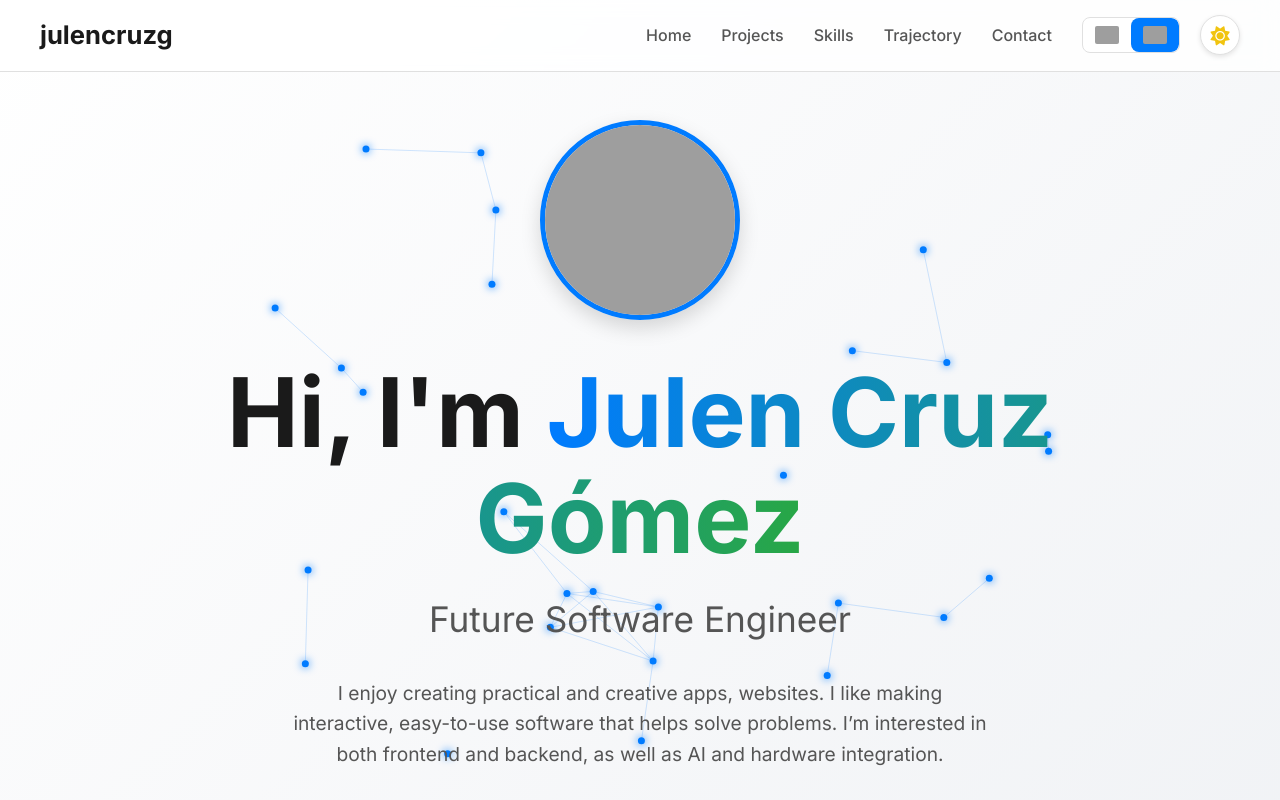
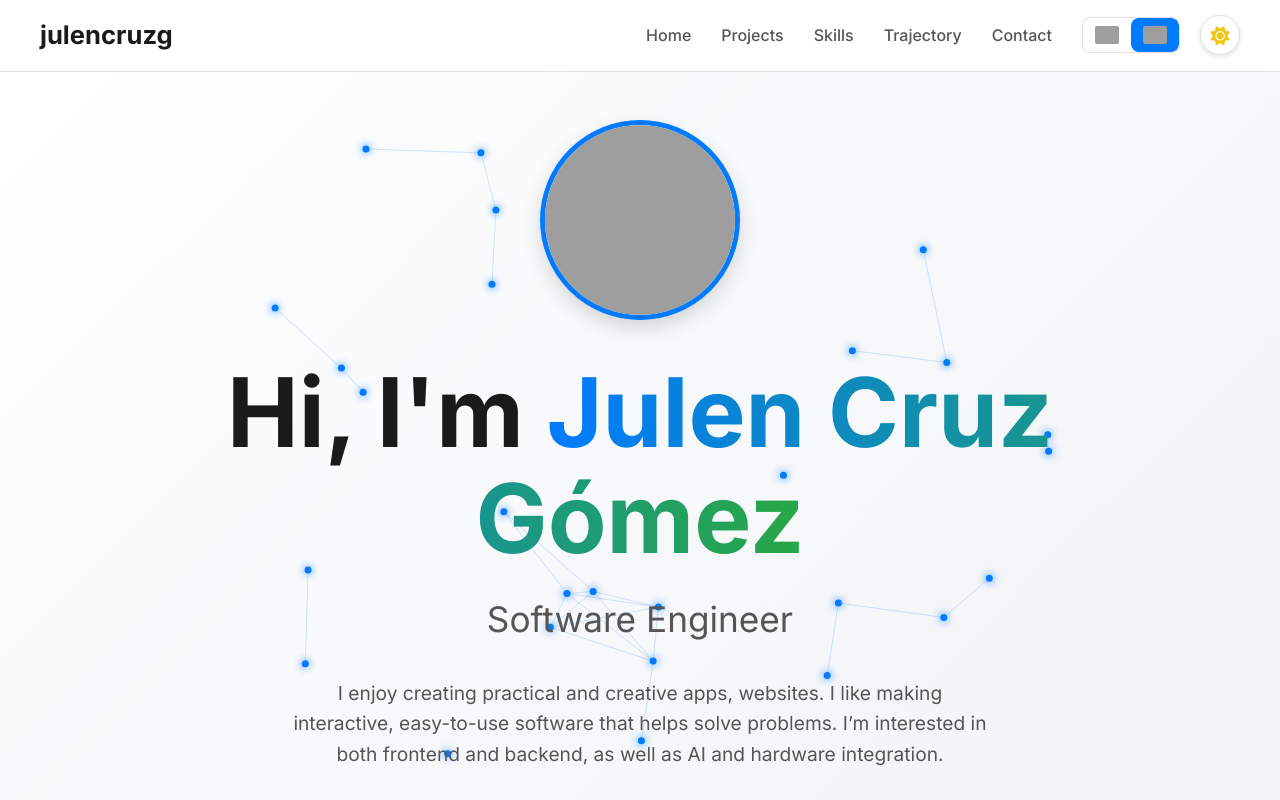
Before and after one commit to julencruz/personal-portfolio, a plain HTML site: page index.html in a window 1280 px wide. Shown: the top 800 px of the page. Drawn offline with Linux system fonts and the light colour scheme; grey boxes are pictures that could not be loaded.

Commit message:
fix future

```diff
--- a/index.html
+++ b/index.html
@@ -3,7 +3,7 @@
 <head>
   <meta charset="UTF-8">
   <meta name="viewport" content="width=device-width, initial-scale=1.0">
-  <title data-i18n="pageTitle">Julen Cruz Gómez - Futuro Ingeniero de Software</title>
+  <title data-i18n="pageTitle">Julen Cruz Gómez - Ingeniero de Software</title>
   <link href="https://fonts.googleapis.com/css2?family=Inter:wght@300;400;500;600;700&display=swap" rel="stylesheet">
   <link rel="stylesheet" href="https://cdnjs.cloudflare.com/ajax/libs/font-awesome/6.4.0/css/all.min.css">
   <link rel="stylesheet" href="css/styles.css">
@@ -50,7 +50,7 @@
         <img src="assets/avatar.jpg" alt="Julen Cruz Gómez" class="hero-avatar-image">
       </div>
       <h1 data-i18n="heroGreeting">Hola, soy <span>Julen Cruz Gómez</span></h1>
-      <p class="hero-subtitle" data-i18n="heroSubtitle">Futuro Ingeniero de Software</p>
+      <p class="hero-subtitle" data-i18n="heroSubtitle">Ingeniero de Software</p>
       <p class="hero-description" data-i18n="heroDescription">
         Me gusta crear apps y webs prácticas y creativas. Disfruto haciendo software interactivo y fácil de usar que ayude a resolver problemas. Me interesa tanto el frontend y el backend como la IA y la integración con hardware.
       </p>
--- a/js/script.js
+++ b/js/script.js
@@ -2,14 +2,14 @@ document.addEventListener('DOMContentLoaded', () => {
     // --- Internationalization (i18n) ---
     const translations = {
         es: {
-            pageTitle: "Julen Cruz Gómez - Futuro Ingeniero de Software",
+            pageTitle: "Julen Cruz Gómez - Ingeniero de Software",
             navHome: "Inicio",
             navProjects: "Proyectos",
             navSkills: "Habilidades",
             navTrajectory: "Trayectoria",
             navContact: "Contacto",
             heroGreeting: "Hola, soy <span>Julen Cruz Gómez</span>",
-            heroSubtitle: "Futuro Ingeniero de Software",
+            heroSubtitle: "Ingeniero de Software",
             heroDescription: "Me gusta crear apps y webs prácticas y creativas. Disfruto haciendo software interactivo y fácil de usar que ayude a resolver problemas. Me interesa tanto el frontend y el backend como la IA y la integración con hardware.",
             heroPortfolio: "Ver Portfolio",
             heroContact: "Contactar",
@@ -53,14 +53,14 @@ document.addEventListener('DOMContentLoaded', () => {
             footerCopyright: "© 2025 Julen Cruz Gómez. Desarrollado con ❤️."
         },
         en: {
-            pageTitle: "Julen Cruz Gómez - Future Software Engineer",
+            pageTitle: "Julen Cruz Gómez - Software Engineer",
             navHome: "Home",
             navProjects: "Projects",
             navSkills: "Skills",
             navTrajectory: "Trajectory",
             navContact: "Contact",
             heroGreeting: "Hi, I'm <span>Julen Cruz Gómez</span>",
-            heroSubtitle: "Future Software Engineer",
+            heroSubtitle: "Software Engineer",
             heroDescription: "I enjoy creating practical and creative apps, websites. I like making interactive, easy-to-use software that helps solve problems. I’m interested in both frontend and backend, as well as AI and hardware integration.",
             heroPortfolio: "View Portfolio",
             heroContact: "Contact Me",
```
